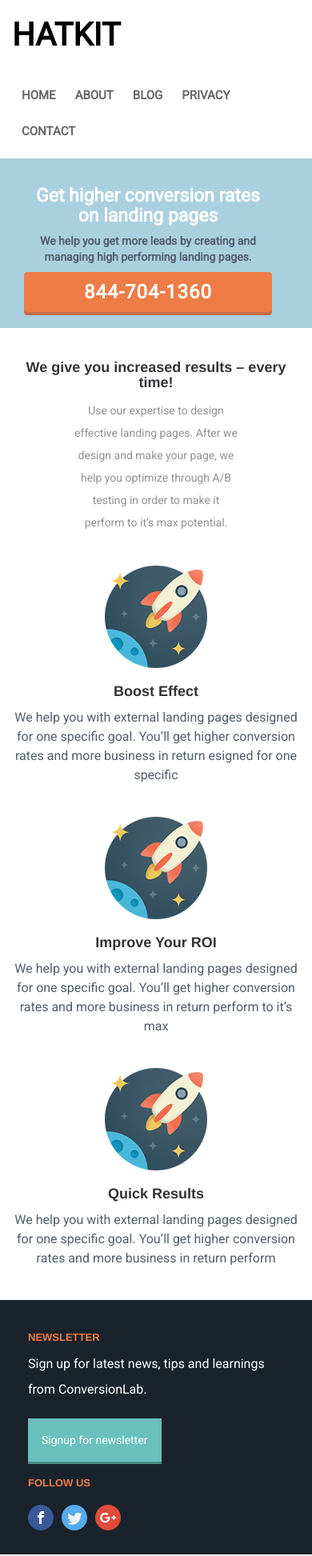
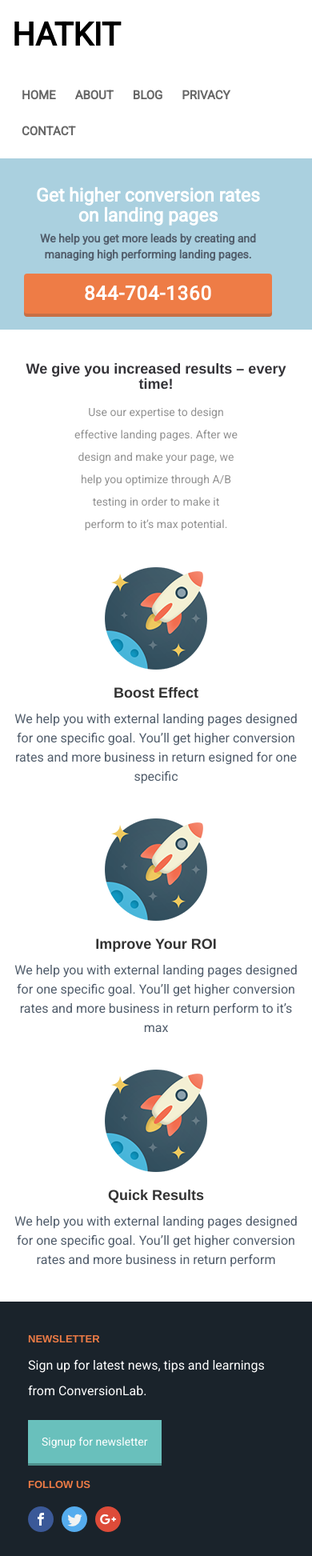
Before and after one commit to tonyseel/blog.hatkit.com, a Jekyll site: the page built from _posts/mobiletwo/2024-06-09-mobiletwo.md, in a window 390 px wide. Shown: the whole page at 80% size. Built offline with Jekyll 4.4.1, drawn with Linux system fonts in a browser that asks for light colours; nearby versions of some CDN libraries; library files that are not in the unit come from our copies.

Commit message:
responsive

```diff
--- a/css/mobiletwo/responsive.css
+++ b/css/mobiletwo/responsive.css
@@ -1,15 +1,11 @@
 @charset "utf-8";
 /* CSS Document */
-
-
-
-
 @media only screen and (min-width:320px) and (max-width:767px)
 {
 	.banner img{display:none}
 	.banner-content{text-align:center;display:inline-block;margin:0 auto}
-	.banner-content h3{text-align:center;font-size:23px;margin-top:13px;}
-	.banner-content h5{text-align:center;font-size:14px;line-height:1.4em;margin-bottom:8px;}
+	.banner-content h3{text-align:center;font-size:23px;margin-top:13px;margin-bottom:7px;}
+	.banner-content h5{text-align:center;font-size:14px;line-height:1.4em;margin-bottom:13px;}
 	.banner-content a{padding: 11px 16px;font-size: 14px;color:#fff;text-align:center;
     margin: 0 auto;
     display: block;
```
